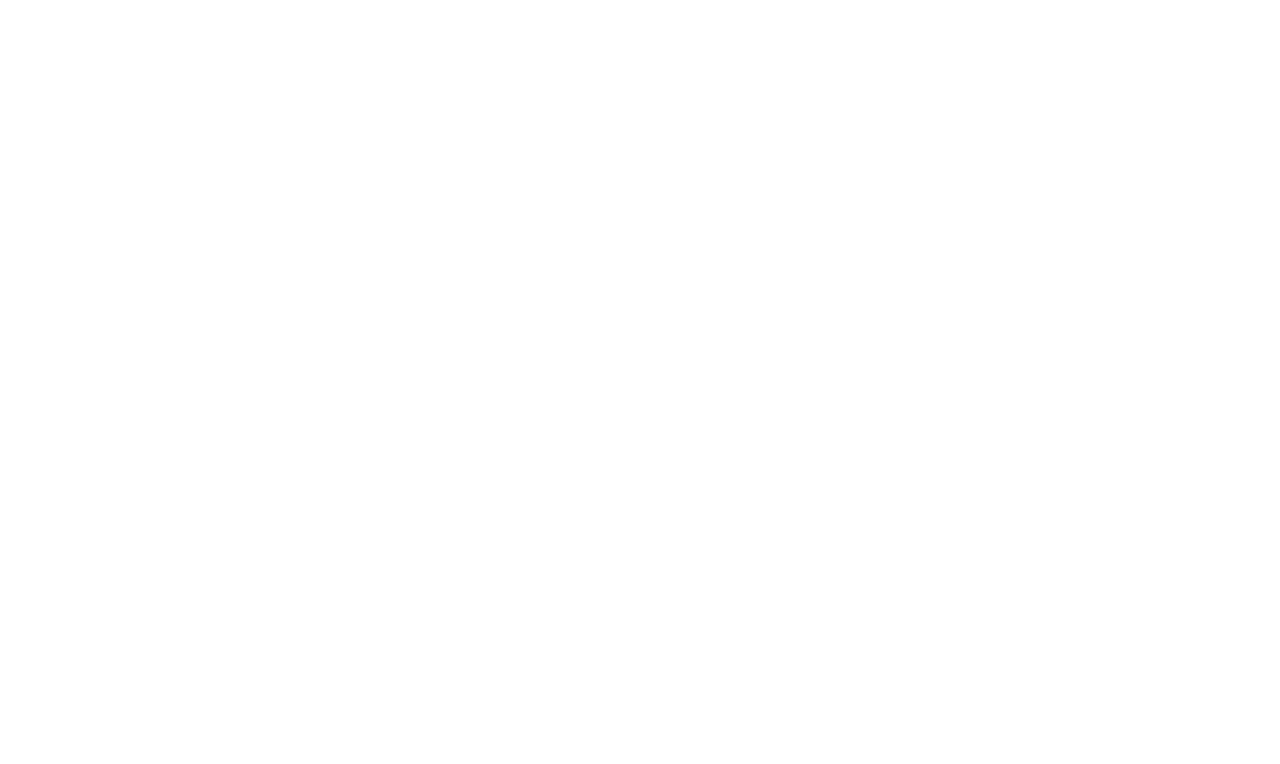
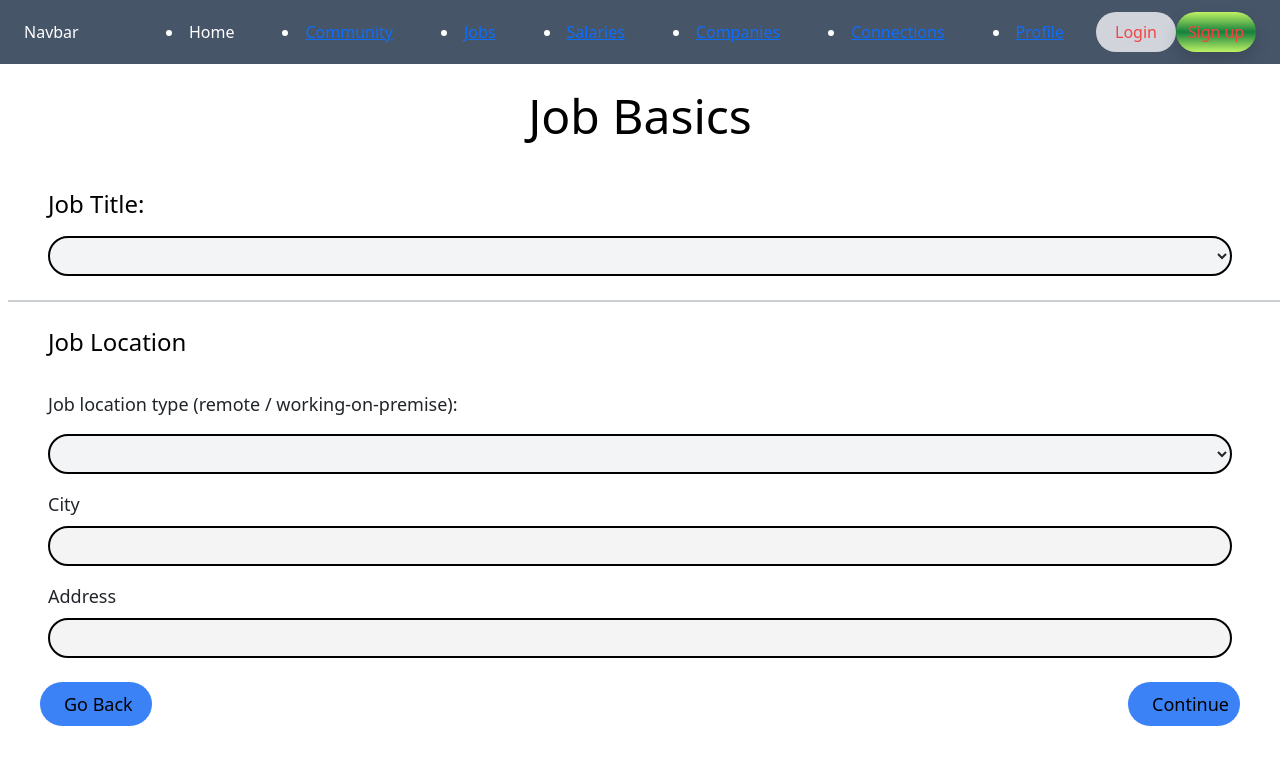
Before and after one commit to shikharpandya0487/JobCatalyst, a React (Create React App) app in the folder frontend/: page /job-basics in a window 1280 px wide. Before the commit this address had no page. Shown: the top 764 px of the page. Built offline with nearby package versions, Linux system fonts and the light colour scheme.

Commit message:
added job basics page

```diff
--- a/frontend/src/App.js
+++ b/frontend/src/App.js
@@ -9,6 +9,8 @@
 import UserPage from './pages/userPage.jsx';
 import AddPost from './components/AddPost.js';
 import CompanyPage from './pages/CompanyPage.jsx';
+import JobBasics from './pages/JobBasics.jsx';
+import DetailsOfJob from './pages/DetailsOfJob.jsx';
 function App() {
 
   return (
@@ -21,6 +23,8 @@
      <Route path="/profile" element={<UserPage/>}/>
      <Route path="/add-post" element={<AddPost/>}/>
      <Route path="/companies" element={<CompanyPage/>}/>
+     <Route path="/job-basics" element={<JobBasics/>}/>
+     <Route path="/details" element={<DetailsOfJob/>}></Route>
      </Routes>
 
     </div>
--- a/frontend/src/pages/CompanyPage.jsx
+++ b/frontend/src/pages/CompanyPage.jsx
@@ -1,4 +1,5 @@
 import * as React from "react";
+import {Link} from "react-router-dom";
 import Navbar from "../components/Navbar";
 function CompanyPage() {
   const handleCreate = () => {
@@ -8,14 +9,14 @@
     <form className="flex flex-col bg-white rounded-md md:rounded-[78px]">
       <Navbar/>
       <section className="flex flex-col self-center mt-10 md:mt-5 w-full max-w-[1559px] md:max-w-full">
-      <div className="md:flex-1 flex flex-row px-5 max-w-full ">
-      <h2 className="justify-center items-start pt-5 pb-10 text-3xl md:text-5xl text-black md:px-10">
+      <div className="md:flex-1 flex justify-between px-5 max-w-full ">
+      <h2 className="justify-center items-start pt-5 pb-10 text-3xl md:text-5xl text-black md:px-20">
         Create an Employer Account
       </h2>
       <img
         src="./Employee image.png"
         alt="Employee Image"
-        className="max-w-[270px] h-[130px] order-last pt-5 px-50"
+        className="max-w-[300px] h-[170px] order-last pt-5 px-50 mr-10"
       />
     </div>
         <div className="flex flex-col md:flex-row gap-5 justify-between text-lg md:text-lg text-black md:flex-wrap mt-5">
@@ -60,12 +61,15 @@
             />
           </div>
         </div>
+        <Link to="/job-basics">
         <button
           className="justify-center items-start px-6 py-2 mt-5 ml-5 md:ml-5 w-28 md:w-30 text-lg md:text-lg text-black whitespace-nowrap bg-blue-500 rounded-xl md:rounded-3xl"
           onClick={handleCreate}
         >
           Create
         </button>
+        </Link>
+
       </section>
       <div />
     </form>
--- /dev/null
+++ b/frontend/src/pages/DetailsOfJob.jsx
@@ -0,0 +1,9 @@
+import React from 'react'
+
+const DetailsOfJob = () => {
+  return (
+    <div>DetailsOfJob</div>
+  )
+}
+
+export default DetailsOfJob
--- /dev/null
+++ b/frontend/src/pages/JobBasics.jsx
@@ -0,0 +1,86 @@
+import React from 'react'
+import { Link } from 'react-router-dom'
+import Navbar from '../components/Navbar'
+
+const JobBasics = () => {
+  const handleCreate = () => {
+    console.log("Create button clicked");
+  };
+  return (
+
+  <form className="flex flex-col bg-white rounded-md md:rounded-[78px]">
+      <Navbar/>
+    <section className="flex flex-col self-center mt-10 md:mt-5 w-full max-w-[1559px] md:max-w-full">
+      <div className="md:flex-1 flex flex-col px-5 max-w-full justify-center items-center ">
+          <h2 className="justify-center items-center pt-2 pb-10 text-3xl md:text-5xl text-black ">
+           Job Basics
+          </h2>
+      </div>
+      <div className="flex flex-col flex-1 px-5 max-w-full">
+            <label htmlFor="JobTitle" className="text-black font-medium text-2xl">Job Title:</label>
+            <select
+              id="jobTitle"
+              className="mt-3 md:mt-3 bg-gray-100 h-[40px] rounded-3xl border-black border-2 max-w-full"
+            >
+             <option value="option1"></option>
+             <option value="option2"></option>
+             <option value="option3"></option>
+
+            </select>
+      </div>
+      <hr className="border-t-2 border-gray-700 w-full  ml-2 mr-4 mt-4"/>
+      <div className="flex flex-col flex-1 px-5 max-w-full">
+      <h2 className="justify-center items-start pt-2 pb-6 text-xl md:text-2xl text-black ">
+           Job Location
+          </h2>
+            <label htmlFor="companyName" className="text-black-800 font-medium text-lg">Job location type (remote / working-on-premise):</label>
+            <select
+              id="jobTitle"
+              className="mt-3 md:mt-3 bg-gray-100 h-[40px] rounded-3xl border-black border-2 max-w-full"
+            >
+             <option value="option1"></option>
+             <option value="option2"></option>
+             <option value="option3"></option>
+
+            </select>
+            <label htmlFor="numEmployees" className="mt-3 text-black-800 font-medium text-lg">City</label>
+            <input
+              type="text"
+              id="numEmployees"
+              className="shrink-0 mt-2 md:mt-3 bg-zinc-100 h-[40px] rounded-3xl border-black border-2 max-w-full"
+            />
+            <label htmlFor="numEmployees" className="mt-3 text-black-800 font-medium text-lg">Address</label>
+            <input
+              type="text"
+              id="PhoneNumber"
+              className="shrink-0 mt-2 md:mt-3 bg-zinc-100 h-[40px] rounded-3xl border-black border-2 max-w-full"
+            />
+          </div>
+        <div className="flex justify-between">
+        <Link to="/companies">
+          <button
+            className="justify-center items-start px-6 py-2 mt-4 ml-10 md:ml-10 w-28 md:w-30 text-lg md:text-lg text-black whitespace-nowrap bg-blue-500 rounded-xl md:rounded-3xl"
+            onClick={handleCreate}
+          >
+           Go Back
+          </button>
+        </Link>
+        <Link to="/details">
+          <button
+            className=" order-last  px-6 py-2 mt-4 ml-10 mr-10 md:ml-10 mr-10 w-28 md:w-30 text-lg md:text-lg text-black whitespace-nowrap bg-blue-500 rounded-xl md:rounded-3xl"
+            onClick={handleCreate}
+          >
+           Continue
+          </button>
+        </Link>
+        </div>
+
+
+
+
+    </section>
+   </form>
+  )
+}
+
+export default JobBasics
```
